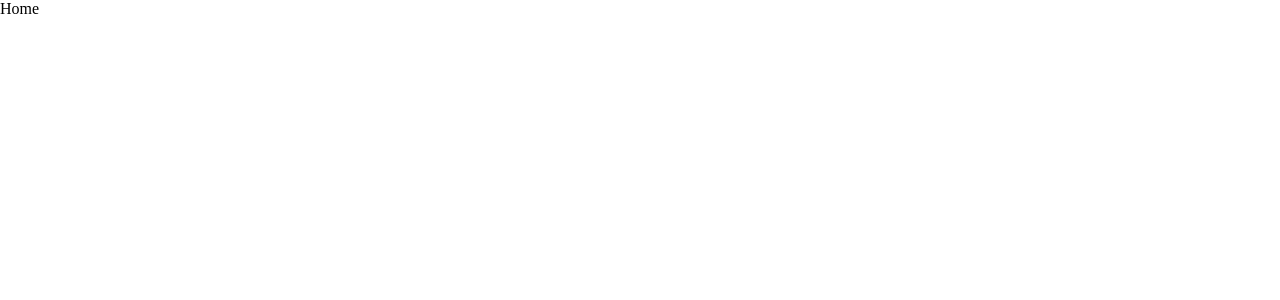
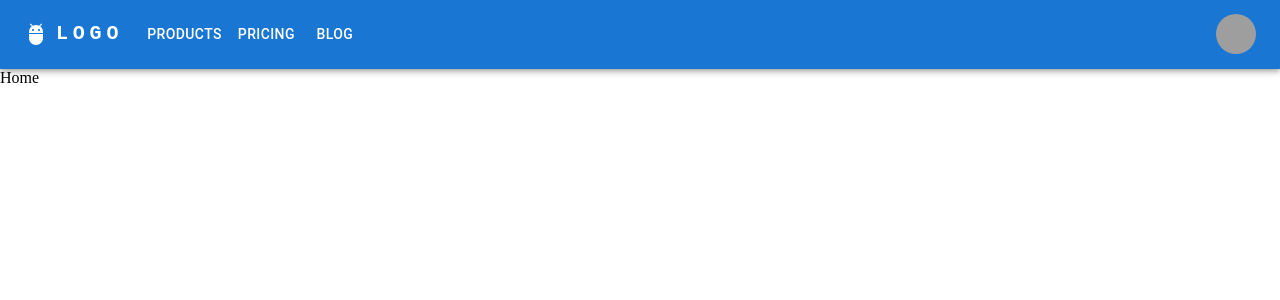
Before and after one commit to Cagritrkmen/RecipeApp, a Next.js app: page / in a window 1280 px wide. Shown: the top 300 px of the page. Built offline with nearby package versions, Linux system fonts and the light colour scheme; grey boxes are pictures that could not be loaded.

Commit message:
Add Dashboard

```diff
--- a/package.json
+++ b/package.json
@@ -11,6 +11,7 @@
   "dependencies": {
     "@emotion/react": "^11.11.1",
     "@emotion/styled": "^11.11.0",
+    "@mui/icons-material": "^5.14.19",
     "@mui/material": "^5.14.19",
     "@mui/styled-engine-sc": "^6.0.0-alpha.7",
     "next": "13.5.6",
--- /dev/null
+++ b/src/components/DashboardLayout/index.js
@@ -0,0 +1,169 @@
+import * as React from 'react';
+import AppBar from '@mui/material/AppBar';
+import Box from '@mui/material/Box';
+import Toolbar from '@mui/material/Toolbar';
+import IconButton from '@mui/material/IconButton';
+import Typography from '@mui/material/Typography';
+import Menu from '@mui/material/Menu';
+import MenuIcon from '@mui/icons-material/Menu';
+import Container from '@mui/material/Container';
+import Avatar from '@mui/material/Avatar';
+import Button from '@mui/material/Button';
+import Tooltip from '@mui/material/Tooltip';
+import MenuItem from '@mui/material/MenuItem';
+import AdbIcon from '@mui/icons-material/Adb';
+
+const pages = ['Products', 'Pricing', 'Blog'];
+const settings = ['Profile', 'Account', 'Dashboard', 'Logout'];
+
+function DashbordLayout({ children }) {
+    const [anchorElNav, setAnchorElNav] = React.useState(null);
+    const [anchorElUser, setAnchorElUser] = React.useState(null);
+
+    const handleOpenNavMenu = (event) => {
+        setAnchorElNav(event.currentTarget);
+    };
+    const handleOpenUserMenu = (event) => {
+        setAnchorElUser(event.currentTarget);
+    };
+
+    const handleCloseNavMenu = () => {
+        setAnchorElNav(null);
+    };
+
+    const handleCloseUserMenu = () => {
+        setAnchorElUser(null);
+    };
+
+    return (
+        <Box>
+            <AppBar position="static">
+            <Container maxWidth="xl">
+                <Toolbar disableGutters>
+                    <AdbIcon sx={{ display: { xs: 'none', md: 'flex' }, mr: 1 }} />
+                    <Typography
+                        variant="h6"
+                        noWrap
+                        component="a"
+                        href="#app-bar-with-responsive-menu"
+                        sx={{
+                            mr: 2,
+                            display: { xs: 'none', md: 'flex' },
+                            fontFamily: 'monospace',
+                            fontWeight: 700,
+                            letterSpacing: '.3rem',
+                            color: 'inherit',
+                            textDecoration: 'none',
+                        }}
+                    >
+                        LOGO
+                    </Typography>
+
+                    <Box sx={{ flexGrow: 1, display: { xs: 'flex', md: 'none' } }}>
+                        <IconButton
+                            size="large"
+                            aria-label="account of current user"
+                            aria-controls="menu-appbar"
+                            aria-haspopup="true"
+                            onClick={handleOpenNavMenu}
+                            color="inherit"
+                        >
+                            <MenuIcon />
+                        </IconButton>
+                        <Menu
+                            id="menu-appbar"
+                            anchorEl={anchorElNav}
+                            anchorOrigin={{
+                                vertical: 'bottom',
+                                horizontal: 'left',
+                            }}
+                            keepMounted
+                            transformOrigin={{
+                                vertical: 'top',
+                                horizontal: 'left',
+                            }}
+                            open={Boolean(anchorElNav)}
+                            onClose={handleCloseNavMenu}
+                            sx={{
+                                display: { xs: 'block', md: 'none' },
+                            }}
+                        >
+                            {pages.map((page) => (
+                                <MenuItem key={page} onClick={handleCloseNavMenu}>
+                                    <Typography textAlign="center">{page}</Typography>
+                                </MenuItem>
+                            ))}
+                        </Menu>
+                    </Box>
+                    <AdbIcon sx={{ display: { xs: 'flex', md: 'none' }, mr: 1 }} />
+                    <Typography
+                        variant="h5"
+                        noWrap
+                        component="a"
+                        href="#app-bar-with-responsive-menu"
+                        sx={{
+                            mr: 2,
+                            display: { xs: 'flex', md: 'none' },
+                            flexGrow: 1,
+                            fontFamily: 'monospace',
+                            fontWeight: 700,
+                            letterSpacing: '.3rem',
+                            color: 'inherit',
+                            textDecoration: 'none',
+                        }}
+                    >
+                        LOGO
+                    </Typography>
+                    <Box sx={{ flexGrow: 1, display: { xs: 'none', md: 'flex' } }}>
+                        {pages.map((page) => (
+                            <Button
+                                key={page}
+                                onClick={handleCloseNavMenu}
+                                sx={{ my: 2, color: 'white', display: 'block' }}
+                            >
+                                {page}
+                            </Button>
+                        ))}
+                    </Box>
+
+                    <Box sx={{ flexGrow: 0 }}>
+                        <Tooltip title="Open settings">
+                            <IconButton onClick={handleOpenUserMenu} sx={{ p: 0 }}>
+                                <Avatar alt="Remy Sharp" src="/static/images/avatar/2.jpg" />
+                            </IconButton>
+                        </Tooltip>
+                        <Menu
+                            sx={{ mt: '45px' }}
+                            id="menu-appbar"
+                            anchorEl={anchorElUser}
+                            anchorOrigin={{
+                                vertical: 'top',
+                                horizontal: 'right',
+                            }}
+                            keepMounted
+                            transformOrigin={{
+                                vertical: 'top',
+                                horizontal: 'right',
+                            }}
+                            open={Boolean(anchorElUser)}
+                            onClose={handleCloseUserMenu}
+                        >
+                            {settings.map((setting) => (
+                                <MenuItem key={setting} onClick={handleCloseUserMenu}>
+                                    <Typography textAlign="center">{setting}</Typography>
+                                </MenuItem>
+                            ))}
+                        </Menu>
+
+                    </Box>
+                </Toolbar>
+            </Container>
+        </AppBar>
+        <Box>
+        {children}
+      </Box>
+        </Box>
+
+    );
+}
+export default DashbordLayout;
--- a/src/pages/_app.js
+++ b/src/pages/_app.js
@@ -1,5 +1,9 @@
+import DashbordLayout from '@/components/DashboardLayout'
 import '@/styles/globals.css'
 
 export default function App({ Component, pageProps }) {
-  return <Component {...pageProps} />
+  return(
+  <DashbordLayout >
+    <Component {...pageProps} />
+  </DashbordLayout>)
 }
```
Also changed, not shown: src/components/Dashboard/index.js (deleted), 1 other file (tests, documents, lock files or other folders).
